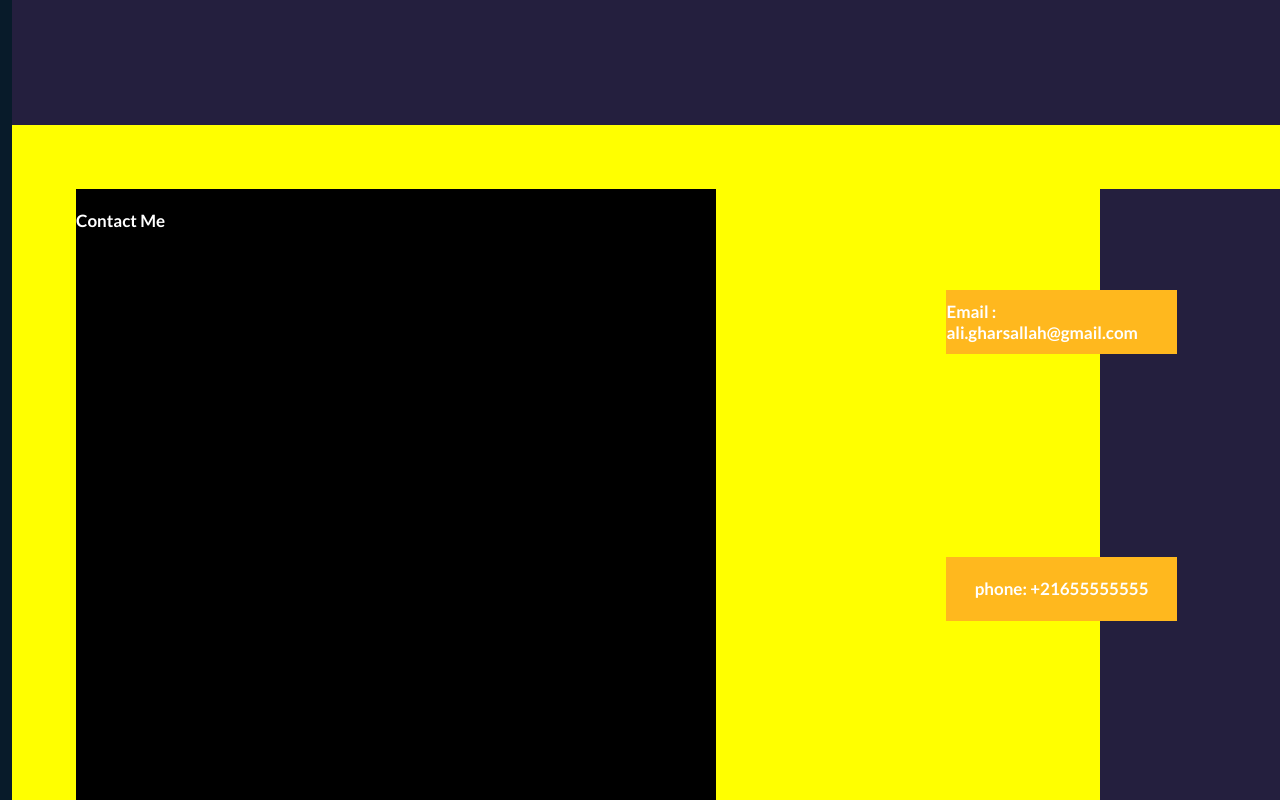
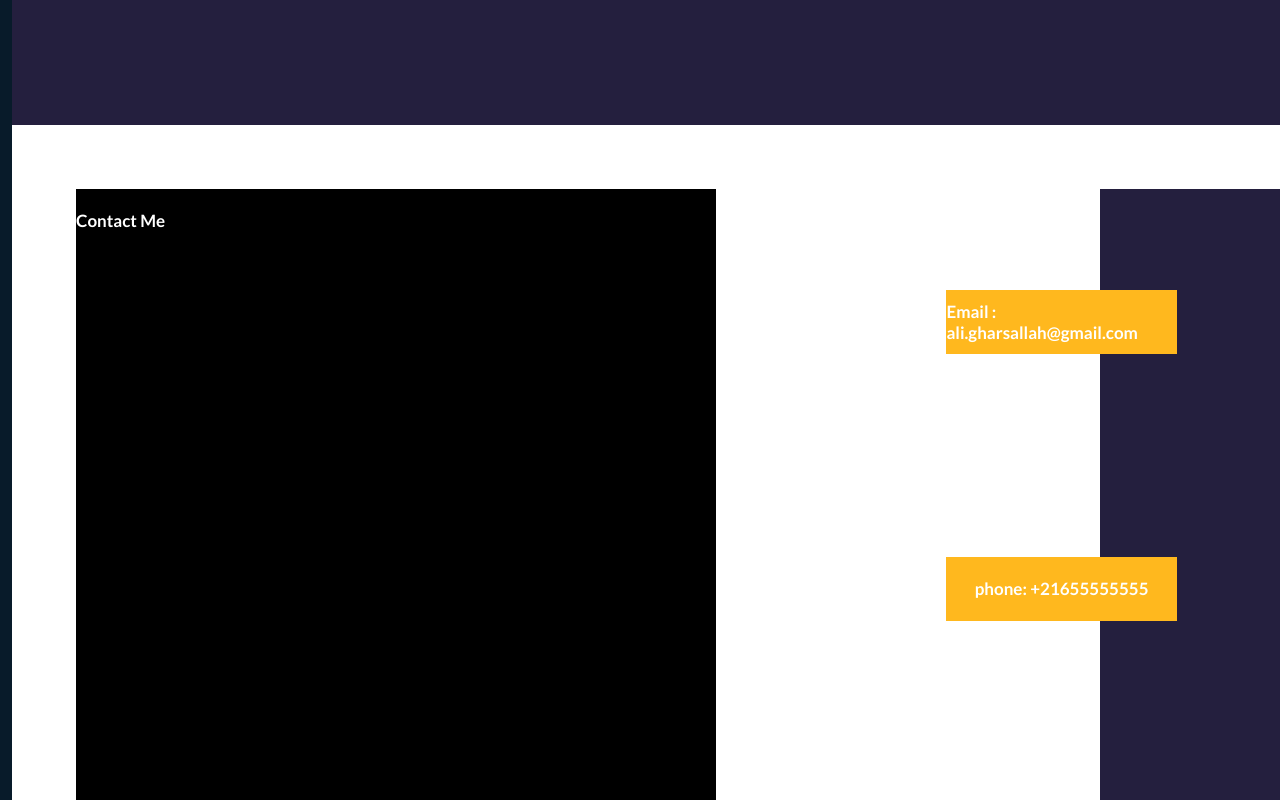
Before and after one commit to AliGharsallah/my-portfolio, a React (Vite) app: page / in a window 1280 px wide. Shown: the part 1400-2200 px from the top of the page. Built offline with nearby package versions, Linux system fonts and the light colour scheme.

Commit message:
new home style

```diff
--- a/src/Components/Contact.css
+++ b/src/Components/Contact.css
@@ -1,5 +1,5 @@
 .contactpage{
-    background-color:yellow ;
+    background-color:white ;
   height: 100vh;
   width: 100%;
   display: flex;
```
